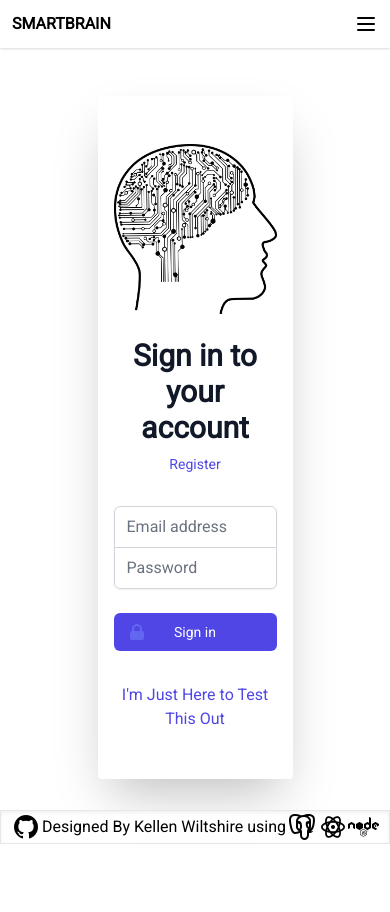
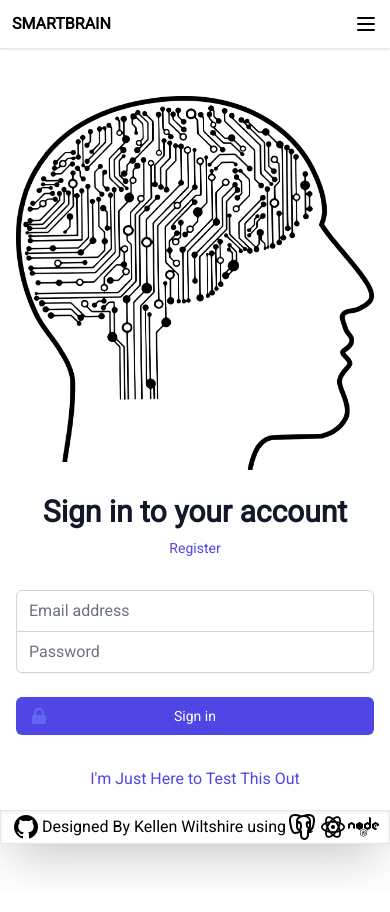
Before and after one commit to kellenwiltshire/smartbrain-ztm, a React (Create React App) app: page / in a window 390 px wide. Shown: the top 912 px of the page. Built offline with nearby package versions, Linux system fonts and the light colour scheme.

Commit message:
more mobile fixes

```diff
--- a/src/components/SignIn/SignIn.js
+++ b/src/components/SignIn/SignIn.js
@@ -65,8 +65,8 @@
 	render() {
 		const { onRouteChange, logo } = this.props;
 		return (
-			<div className='flex justify-center mt-24'>
-				<div className='w-1/2 shadow-2xl flex items-center justify-center bg-white rounded py-12 px-4 sm:px-6 lg:px-8'>
+			<div className='flex justify-center mt-12 mb-12 sm:mt-24 '>
+				<div className='w-full sm:w-1/2 shadow-2xl flex items-center justify-center bg-white rounded py-12 px-4 sm:px-6 lg:px-8'>
 					<div className='max-w-md w-full space-y-8'>
 						<div>
 							<img src={logo} alt='' />
```
Also changed, not shown: 1 other file (tests, documents, lock files or other folders).
